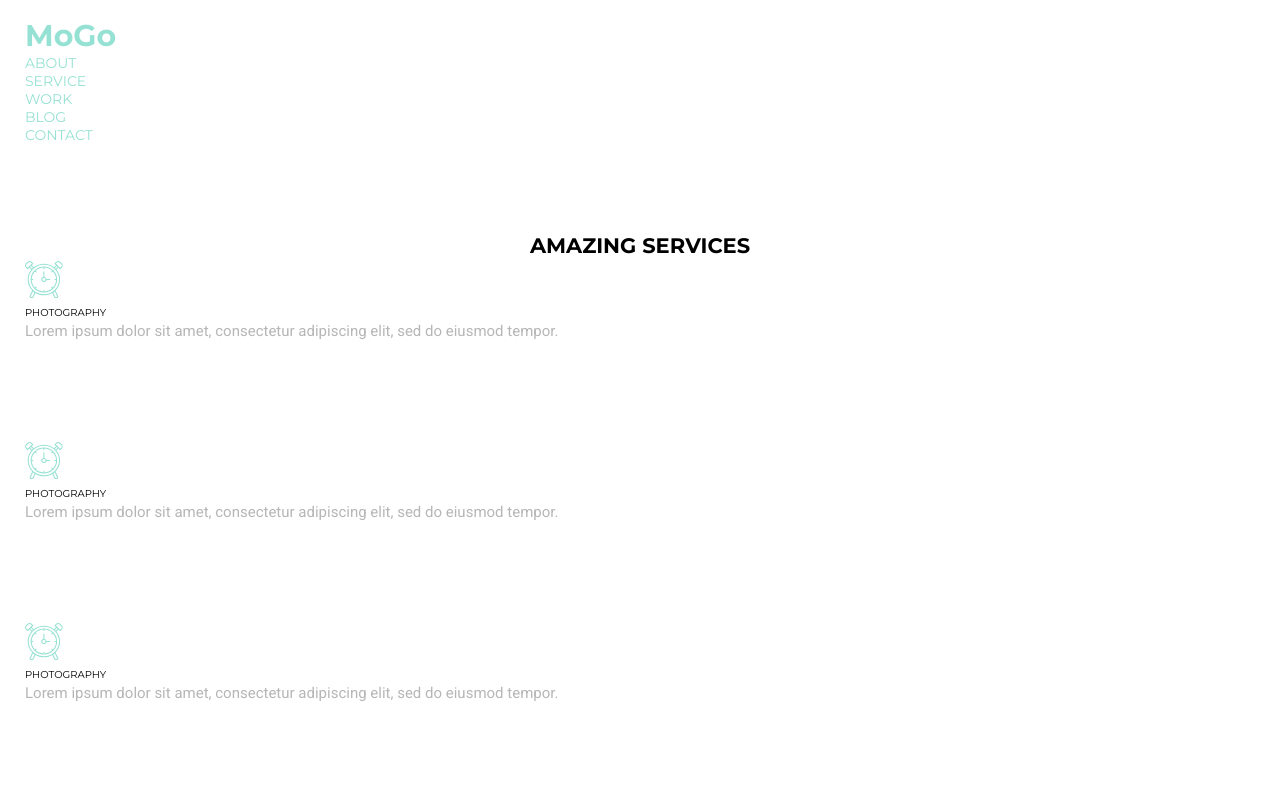
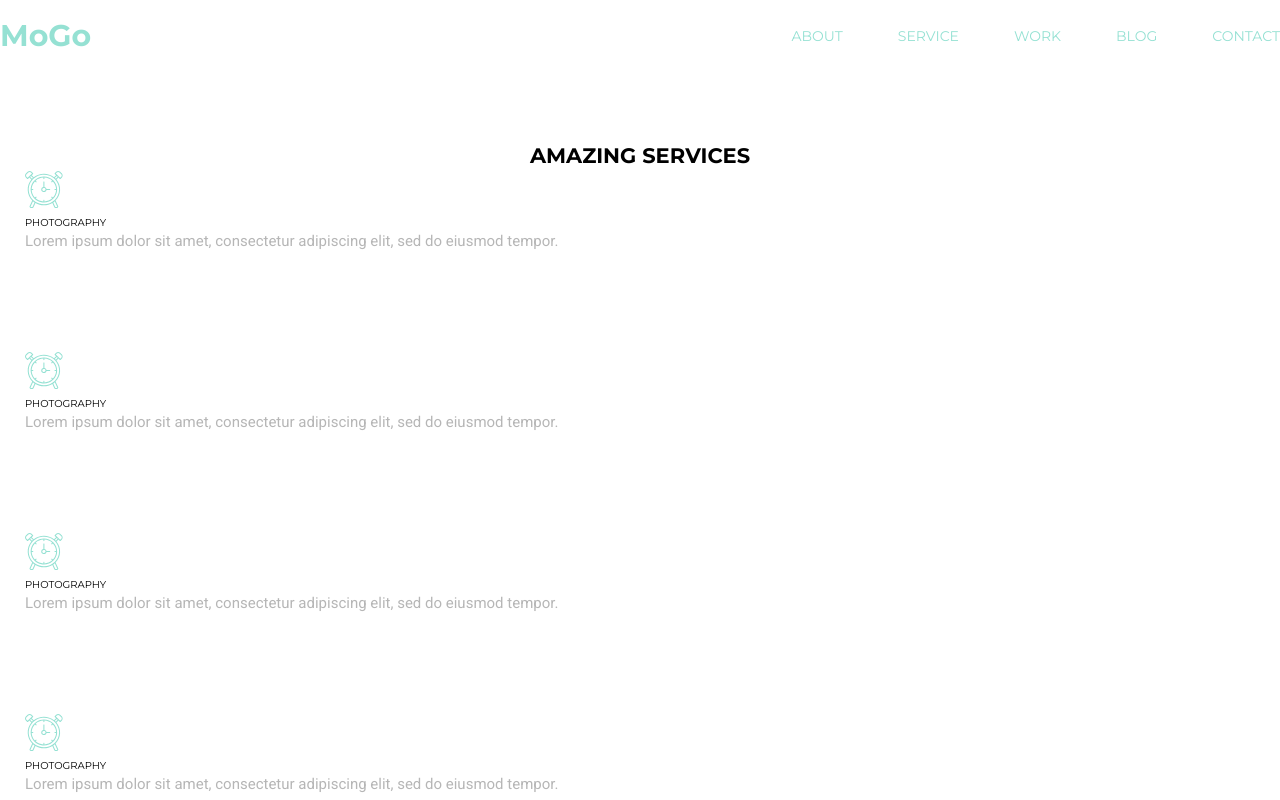
Before and after one commit to bohdansalo/mogoo, a plain HTML site: page index.html in a window 1280 px wide. Shown: the top 800 px of the page. Drawn offline with Linux system fonts and the light colour scheme; files whose address does not match are found by name.

Commit message:
style header

```diff
--- a/index.html
+++ b/index.html
@@ -16,7 +16,7 @@
   <body>
     <!-- Шапка сайту -->
     <header class="header">
-      <div class="container">
+      <div class="header-container">
         <!-- Лого -->
         <a class="logo" href="#">
           <h1 class="logo-text">MoGo</h1>
--- a/src/css/style.css
+++ b/src/css/style.css
@@ -22,14 +22,25 @@ body {
   margin-left: auto;
   margin-right: auto;
 }
+.nav-list {
+  display: flex;
+  gap: 55px;
+  align-items: center;
+}
 /*=======================HEADER=========================================*/
 .header {
   padding-top: 17px;
   padding-bottom: 80px;
 }
+.header-container {
+  display: flex;
+  justify-content: space-between;
+  align-items: center;
+}
 .logo {
   text-decoration: none;
 }
+
 .logo-text {
   color: var(--colorTextTertiary);
   font-size: 30px;
```
